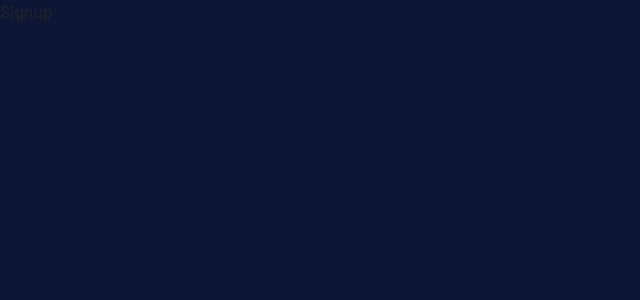
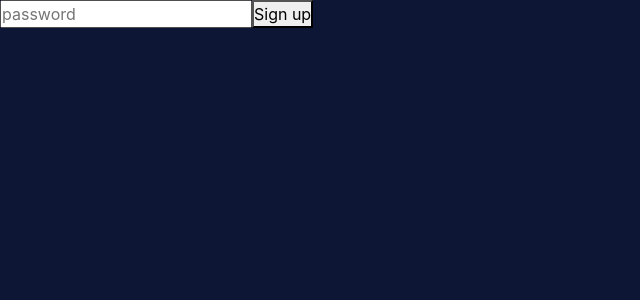
Before and after one commit to exequielarroyo/crithm-frontend, a React (Create React App) app: page /signup in a window 1280 px wide. Shown: the top 300 px of the page, without its empty margins (0-640 px from the left). Built offline with nearby package versions, Linux system fonts and the light colour scheme.

Commit message:
added multiple roles

```diff
--- a/src/helpers/Protected.js
+++ b/src/helpers/Protected.js
@@ -9,9 +9,19 @@ export const AuthProvider = ({ children }) => {
   return <AuthContext.Provider value={{ auth, setAuth }}>{children}</AuthContext.Provider>;
 };
 
-export function Protected({ roles }) {
+export function Protected({ roles = [1] }) {
   const { auth } = useContext(AuthContext);
   const location = useLocation();
 
-  return <div>{auth ? <Outlet /> : <Navigate to={'/signin'} state={{ from: location }} replace />}</div>;
+  return (
+    <div>
+      {roles.includes(auth?.role) ? (
+        <Outlet />
+      ) : auth ? (
+        <Navigate to='/unauthorized' state={{ from: location }} replace />
+      ) : (
+        <Navigate to={'/signin'} state={{ from: location }} replace />
+      )}
+    </div>
+  );
 }
--- a/src/pages/Login.js
+++ b/src/pages/Login.js
@@ -1,7 +1,7 @@
 import React, { useEffect, useRef, useState } from 'react';
 import axios from 'axios';
 import useAuth from '../hooks/useAuth';
-import { useLocation, useNavigate } from 'react-router-dom';
+import { Link, useLocation, useNavigate } from 'react-router-dom';
 
 const Login = () => {
   const { setAuth } = useAuth();
@@ -67,6 +67,10 @@ const Login = () => {
           />
           <button type='submit'>Sign in</button>
         </form>
+
+        <Link to={'/signup'} className='nav-link'>
+          Sign up
+        </Link>
       </section>
     </>
   );
--- a/src/pages/SignUp.js
+++ b/src/pages/SignUp.js
@@ -1,9 +1,27 @@
-import React from 'react'
+import React from 'react';
 
 const Signup = () => {
+  const handleSignup = (e) => {
+    e.preventDefault();
+    console.log('registered');
+  };
+
   return (
-    <div>Signup</div>
-  )
-}
+    <div>
+      <form onSubmit={handleSignup}>
+        <input
+          type='password'
+          id='password'
+          // value={password}
+          autoComplete='off'
+          required
+          placeholder='password'
+          // onChange={(e) => setPassword(e.target.value)}
+        />
+        <button type='submit'>Sign up</button>
+      </form>
+    </div>
+  );
+};
 
-export default Signup
+export default Signup;
--- /dev/null
+++ b/src/pages/Unauthorized.js
@@ -0,0 +1,9 @@
+import React from 'react'
+
+const Unauthorized = () => {
+  return (
+    <div>Unauthorized</div>
+  )
+}
+
+export default Unauthorized
--- a/src/routes/index.js
+++ b/src/routes/index.js
@@ -13,6 +13,7 @@ import SignUp from '../pages/SignUp';
 import DashboardLayout from '../pages/DashboardLayout';
 import Project from '../pages/Project';
 import Login from '../pages/Login';
+import Unauthorized from '../pages/Unauthorized';
 
 const Router = () => {
   return (
@@ -22,9 +23,15 @@ const Router = () => {
           <Routes>
             <Route path='/' element={<MainLayout />}>
               <Route index element={<Home />} />
-              <Route element={<Protected />}>
+
+              <Route element={<Protected roles={[2]} />}>
                 <Route path='defaults' element={<Default />} />
               </Route>
+
+              <Route element={<Protected />}>
+                <Route path='unauthorized' element={<Unauthorized />} />
+              </Route>
+
               <Route path='about' element={<About />} />
             </Route>
 
```
